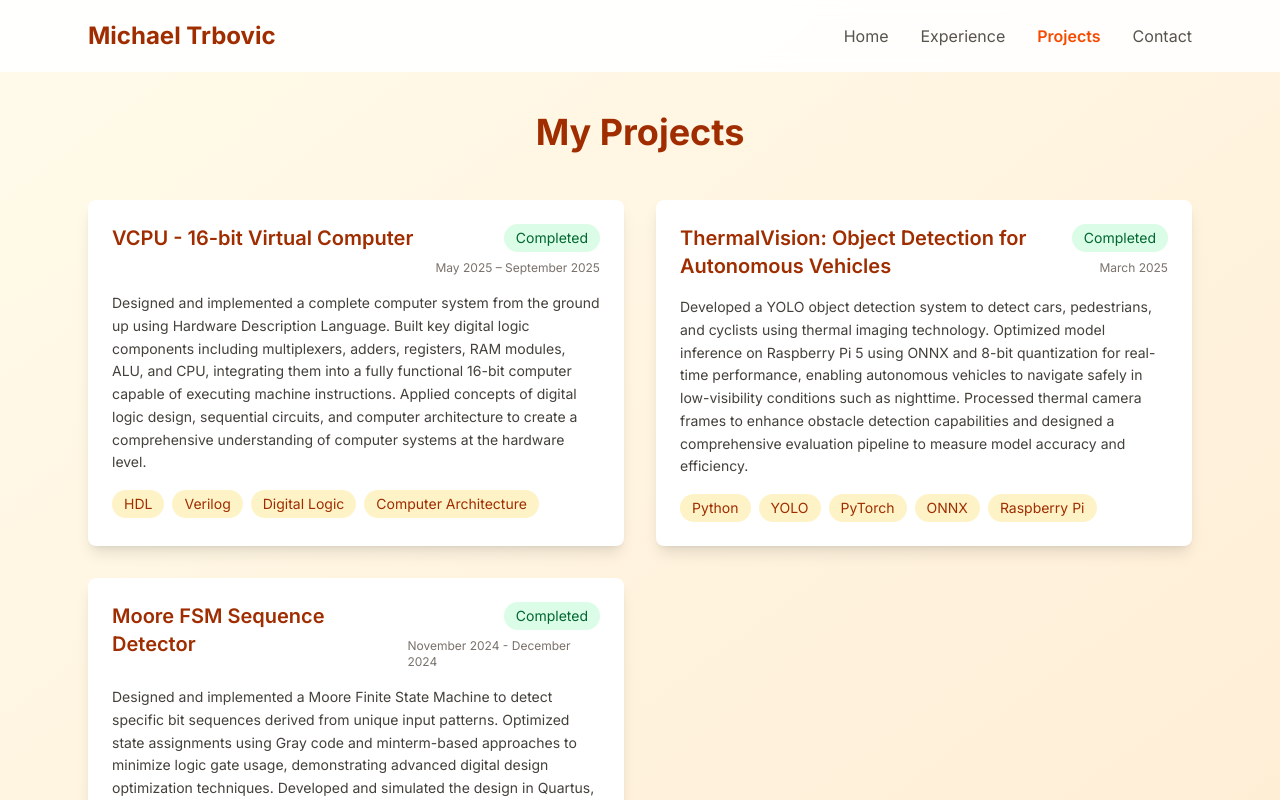
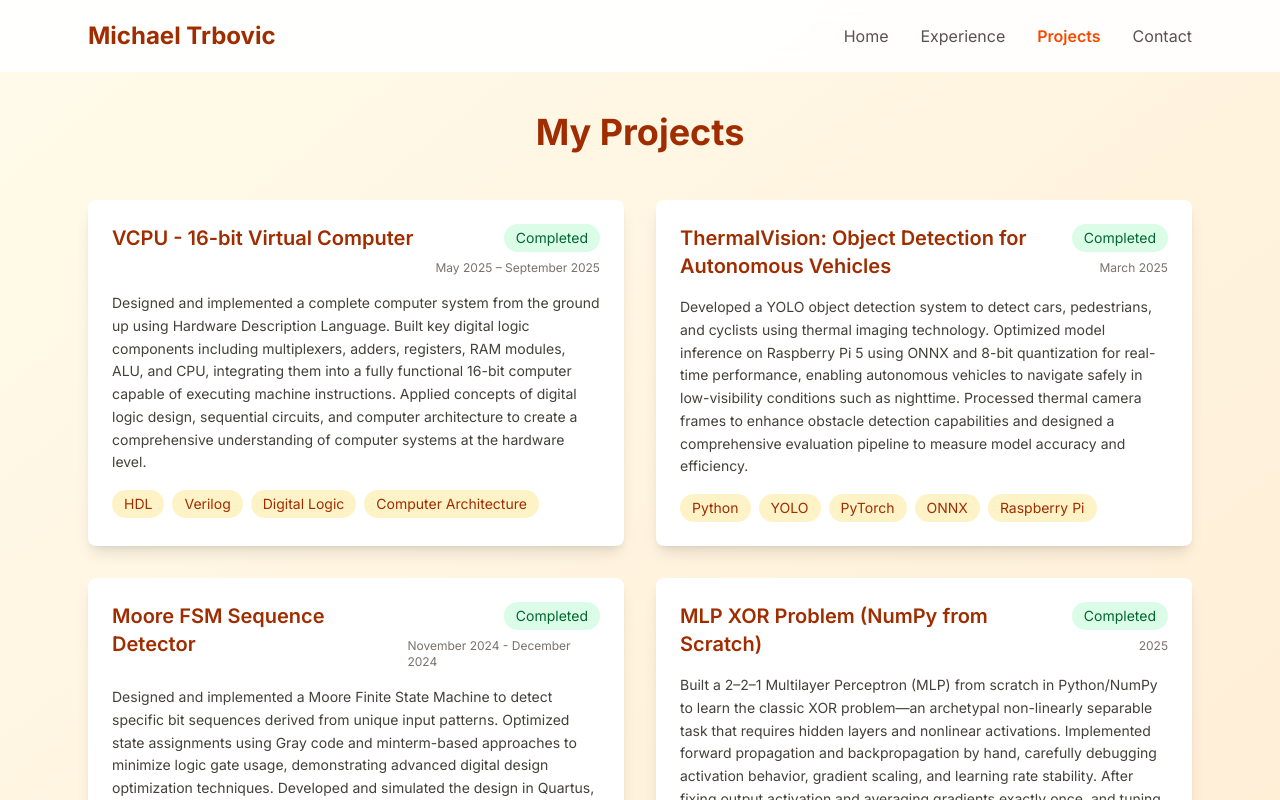
Before and after one commit to michaeltrbo/my-app, a Next.js app: page / in a window 1280 px wide. Both pictures are taken after a click on the button "Projects". Shown: the top 800 px of the page. Built offline with nearby package versions, Linux system fonts and the light colour scheme.

Commit message:
added new project

```diff
--- a/src/app/page.js
+++ b/src/app/page.js
@@ -264,7 +264,8 @@ export default function Home() {
               description: "Developed a YOLO object detection system to detect cars, pedestrians, and cyclists using thermal imaging technology. Optimized model inference on Raspberry Pi 5 using ONNX and 8-bit quantization for real-time performance, enabling autonomous vehicles to navigate safely in low-visibility conditions such as nighttime. Processed thermal camera frames to enhance obstacle detection capabilities and designed a comprehensive evaluation pipeline to measure model accuracy and efficiency.",
               tech: ["Python", "YOLO", "PyTorch", "ONNX", "Raspberry Pi"],
               status: "Completed",
-              period: "March 2025"
+              period: "March 2025",
+              link: "https://github.com/michaeltrbo/Western-GM-Hidden-Insights-Challenge"
             },
             {
               title: "Moore FSM Sequence Detector",
@@ -272,13 +273,21 @@ export default function Home() {
               tech: ["Verilog", "Quartus", "FPGA", "FSM Design"],
               status: "Completed",
               period: "November 2024 - December 2024"
+            },
+            {
+              title: "MLP XOR Problem (NumPy from Scratch)",
+              description: "Built a 2–2–1 Multilayer Perceptron (MLP) from scratch in Python/NumPy to learn the classic XOR problem—an archetypal non-linearly separable task that requires hidden layers and nonlinear activations. Implemented forward propagation and backpropagation by hand, carefully debugging activation behavior, gradient scaling, and learning rate stability. After fixing output activation and averaging gradients exactly once, and tuning the learning rate (~0.1), the network converged to correct XOR outputs (≈[0, 1, 1, 0]). This project reinforced the fundamentals of neural networks beyond frameworks.",
+              tech: ["Python", "NumPy", "MLP", "Backpropagation"],
+              status: "Completed",
+              period: "2025",
+              link: "https://github.com/michaeltrbo/mlp-xor-problem"
             }
           ].map((project, index) => (
             <div key={index} className="bg-white dark:bg-stone-800 p-6 rounded-lg shadow-lg hover:shadow-xl transition-shadow duration-200">
               <div className="flex flex-col sm:flex-row sm:justify-between sm:items-start mb-4">
                 <h3 className="text-lg sm:text-xl font-comic font-semibold text-orange-800 dark:text-orange-200 mb-2 sm:mb-0">
-                  {project.title === 'ThermalVision: Object Detection for Autonomous Vehicles' ? (
-                    <a href="https://github.com/michaeltrbo/Western-GM-Hidden-Insights-Challenge" target="_blank" rel="noopener noreferrer" className="hover:underline">
+                  {project.link ? (
+                    <a href={project.link} target="_blank" rel="noopener noreferrer" className="hover:underline">
                       {project.title}
                     </a>
                   ) : (
```
